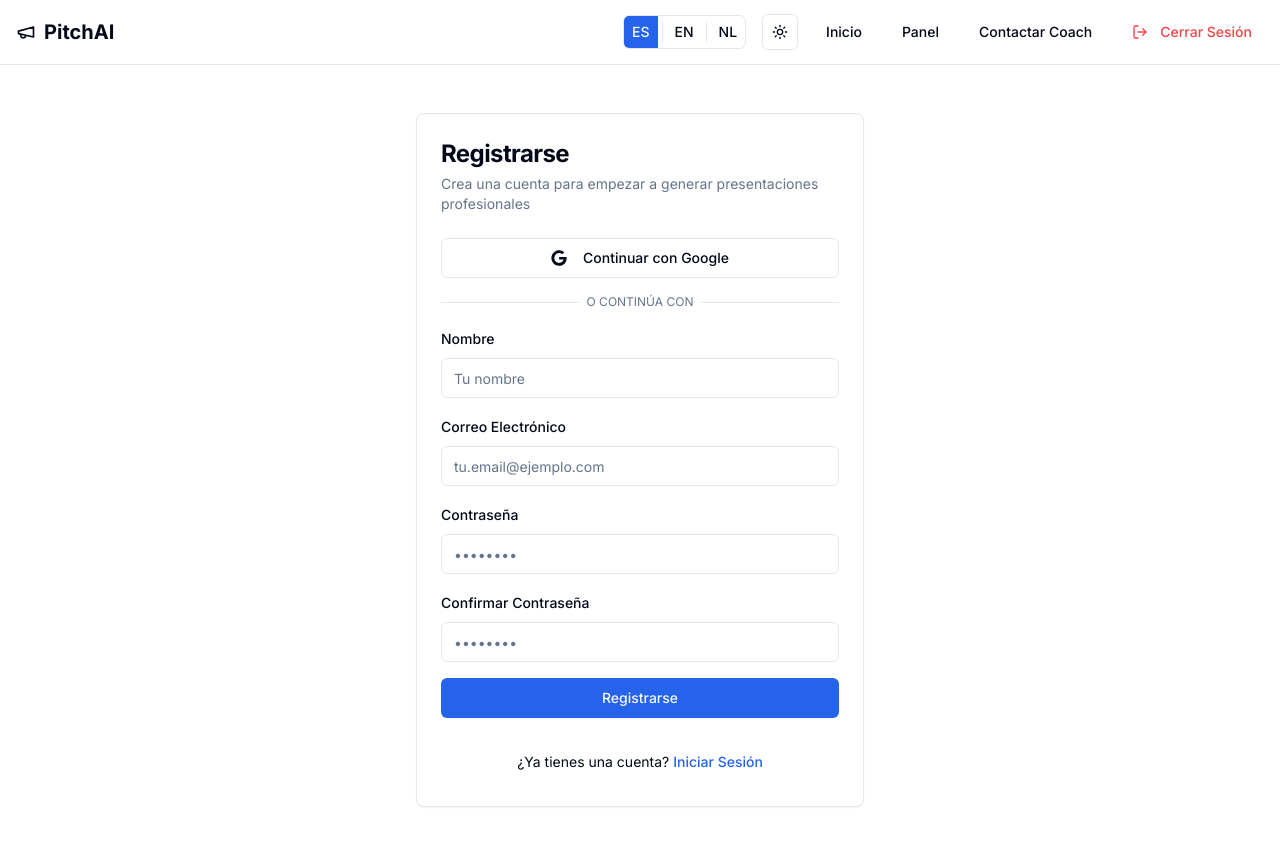
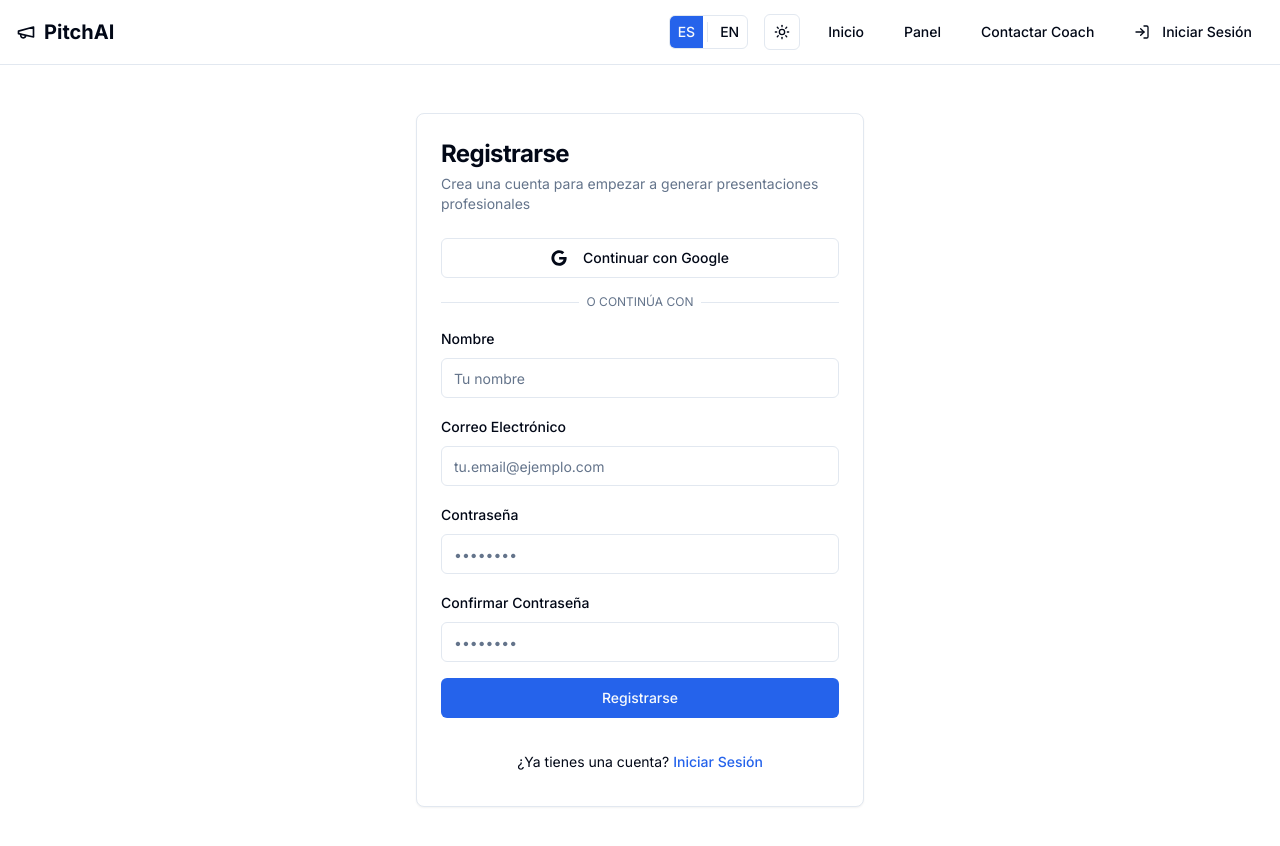
Before and after one commit to Tombcn71/v0-ai-pitch-generator, a Next.js app: page /signup in a window 1280 px wide. Shown: the top 846 px of the page. Built offline with nearby package versions, Linux system fonts and the light colour scheme; no server answers.

Commit message:
feat: remove Dutch language option
Update language toggle and provider, remove Dutch translations

Co-authored-by: null <129510290+Tombcn71@users.noreply.github.com>

```diff
--- a/app/layout.tsx
+++ b/app/layout.tsx
@@ -9,7 +9,7 @@ const inter = Inter({ subsets: ["latin"] })
 
 export const metadata = {
   title: "Pitch Generator",
-  description: "Genereer professionele pitches met AI",
+  description: "Generate professional pitches with AI",
     generator: 'v0.dev'
 }
 
@@ -19,7 +19,7 @@ export default function RootLayout({
   children: React.ReactNode
 }) {
   return (
-    <html lang="nl" suppressHydrationWarning>
+    <html lang="es" suppressHydrationWarning>
       <body className={inter.className}>
         <ThemeProvider attribute="class" defaultTheme="system" enableSystem disableTransitionOnChange>
           <AuthProvider>
--- a/components/language-provider.tsx
+++ b/components/language-provider.tsx
@@ -2,7 +2,7 @@
 
 import { createContext, useContext, useState, type ReactNode } from "react"
 
-type Language = "en" | "es" | "nl"
+type Language = "en" | "es"
 type Translations = Record<string, Record<Language, string>>
 
 const translations: Translations = {
@@ -10,578 +10,464 @@ const translations: Translations = {
   "nav.home": {
     en: "Home",
     es: "Inicio",
-    nl: "Home",
   },
   "nav.dashboard": {
     en: "Dashboard",
     es: "Panel",
-    nl: "Dashboard",
   },
   "nav.contact": {
     en: "Contact Coach",
     es: "Contactar Coach",
-    nl: "Contact Coach",
   },
   "nav.logout": {
     en: "Logout",
     es: "Cerrar Sesión",
-    nl: "Uitloggen",
   },
   "nav.loggingOut": {
     en: "Logging out...",
     es: "Cerrando sesión...",
-    nl: "Uitloggen...",
   },
   "nav.menu": {
     en: "Menu",
     es: "Menú",
-    nl: "Menu",
   },
   // Pitch Canvas
   "pitch.title": {
     en: "Pitch Canvas Generator",
     es: "Generador de Pitch Canvas",
-    nl: "Pitch Canvas Generator",
   },
   "pitch.subtitle": {
     en: "Create your perfect pitch with AI",
     es: "Crea tu pitch perfecto con IA",
-    nl: "Maak je perfecte pitch met AI",
   },
   "pitch.problem": {
     en: "Problem",
     es: "Problema",
-    nl: "Probleem",
   },
   "pitch.problem.placeholder": {
     en: "What problem are you solving?",
     es: "¿Qué problema estás resolviendo?",
-    nl: "Welk probleem los je op?",
   },
   "pitch.solution": {
     en: "Solution",
     es: "Solución",
-    nl: "Oplossing",
   },
   "pitch.solution.placeholder": {
     en: "How does your solution work?",
     es: "¿Cómo funciona tu solución?",
-    nl: "Hoe werkt je oplossing?",
   },
   "pitch.uniqueness": {
     en: "Uniqueness",
     es: "Singularidad",
-    nl: "Uniekheid",
   },
   "pitch.uniqueness.placeholder": {
     en: "What makes your solution unique?",
     es: "¿Qué hace única a tu solución?",
-    nl: "Wat maakt je oplossing uniek?",
   },
   "pitch.market": {
     en: "Target Market",
     es: "Mercado Objetivo",
-    nl: "Doelmarkt",
   },
   "pitch.market.placeholder": {
     en: "Who is your target audience?",
     es: "¿Quién es tu público objetivo?",
-    nl: "Wie is je doelgroep?",
   },
   "pitch.traction": {
     en: "Traction",
     es: "Tracción",
-    nl: "Tractie",
   },
   "pitch.traction.placeholder": {
     en: "What traction do you have so far?",
     es: "¿Qué tracción tienes hasta ahora?",
-    nl: "Welke tractie heb je tot nu toe?",
   },
   "pitch.business": {
     en: "Business Model",
     es: "Modelo de Negocio",
-    nl: "Businessmodel",
   },
   "pitch.business.placeholder": {
     en: "How will you make money?",
     es: "¿Cómo generarás ingresos?",
-    nl: "Hoe ga je geld verdienen?",
   },
   "pitch.team": {
     en: "Team",
     es: "Equipo",
-    nl: "Team",
   },
   "pitch.team.placeholder": {
     en: "Who is on your team?",
     es: "¿Quién forma parte de tu equipo?",
-    nl: "Wie zit er in je team?",
   },
   "pitch.ask": {
     en: "The Ask",
     es: "La Petición",
-    nl: "De Vraag",
   },
   "pitch.ask.placeholder": {
     en: "What are you asking for?",
     es: "¿Qué estás pidiendo?",
-    nl: "Wat vraag je?",
   },
   "pitch.generate": {
     en: "Generate Pitch",
     es: "Generar Pitch",
-    nl: "Genereer Pitch",
   },
   "pitch.generating": {
     en: "Generating...",
     es: "Generando...",
-    nl: "Genereren...",
   },
   "pitch.canvas": {
     en: "Pitch Canvas",
     es: "Canvas de Pitch",
-    nl: "Pitch Canvas",
   },
   "pitch.result": {
     en: "Generated Pitch",
     es: "Pitch Generado",
-    nl: "Gegenereerde Pitch",
   },
   "pitch.canvas.title": {
     en: "David Beckett's Pitch Canvas",
     es: "Canvas de Pitch de David Beckett",
-    nl: "David Beckett's Pitch Canvas",
   },
   "pitch.canvas.description": {
     en: "Fill in the details below to generate your 3-minute pitch",
     es: "Completa los detalles a continuación para generar tu pitch de 3 minutos",
-    nl: "Vul de onderstaande details in om je 3-minuten pitch te genereren",
   },
   "pitch.result.title": {
     en: "Your Generated Pitch",
     es: "Tu Pitch Generado",
-    nl: "Je Gegenereerde Pitch",
   },
   "pitch.result.description": {
     en: "Here's your AI-generated 3-minute pitch based on David Beckett's method",
     es: "Aquí está tu pitch de 3 minutos generado por IA basado en el método de David Beckett",
-    nl: "Hier is je door AI gegenereerde 3-minuten pitch gebaseerd op de methode van David Beckett",
   },
   "pitch.edit": {
     en: "Edit Canvas",
     es: "Editar Canvas",
-    nl: "Canvas Bewerken",
   },
   "pitch.copy": {
     en: "Copy Text",
     es: "Copiar Texto",
-    nl: "Tekst Kopiëren",
   },
   "pitch.print": {
     en: "Print",
     es: "Imprimir",
-    nl: "Afdrukken",
   },
   "pitch.download": {
     en: "Download",
     es: "Descargar",
-    nl: "Downloaden",
   },
   "pitch.copied": {
     en: "Copied to clipboard",
     es: "Copiado al portapapeles",
-    nl: "Gekopieerd naar klembord",
   },
   "pitch.copied.description": {
     en: "Your pitch has been copied to the clipboard",
     es: "Tu pitch ha sido copiado al portapapeles",
-    nl: "Je pitch is gekopieerd naar het klembord",
   },
   "pitch.your3min": {
     en: "Your 3-Minute Pitch",
     es: "Tu Pitch de 3 Minutos",
-    nl: "Je 3-Minuten Pitch",
   },
   "pitch.based": {
     en: "Based on David Beckett's Pitch Canvas",
     es: "Basado en el Canvas de Pitch de David Beckett",
-    nl: "Gebaseerd op David Beckett's Pitch Canvas",
   },
   // Contact
   "contact.title": {
     en: "Contact Pitch Coach",
     es: "Contactar Coach de Pitch",
-    nl: "Contact Pitch Coach",
   },
   "contact.subtitle": {
     en: "Get professional coaching from Martina Guzman",
     es: "Obtén coaching profesional de Martina Guzman",
-    nl: "Krijg professionele coaching van Martina Guzman",
   },
   "contact.name": {
     en: "Name",
     es: "Nombre",
-    nl: "Naam",
   },
   "contact.email": {
     en: "Email",
     es: "Correo Electrónico",
-    nl: "E-mail",
   },
   "contact.message": {
     en: "Message",
     es: "Mensaje",
-    nl: "Bericht",
   },
   "contact.submit": {
     en: "Submit",
     es: "Enviar",
-    nl: "Versturen",
   },
   "contact.sending": {
     en: "Sending...",
     es: "Enviando...",
-    nl: "Versturen...",
   },
   "contact.success": {
     en: "Message sent successfully!",
     es: "¡Mensaje enviado con éxito!",
-    nl: "Bericht succesvol verzonden!",
   },
   "contact.success.description": {
     en: "Martina Guzman will contact you soon.",
     es: "Martina Guzman te contactará pronto.",
-    nl: "Martina Guzman zal spoedig contact met je opnemen.",
   },
   "contact.coach.title": {
     en: "Meet Your Coach",
     es: "Conoce a Tu Coach",
-    nl: "Ontmoet Je Coach",
   },
   "contact.coach.description": {
     en: "Professional pitch coaching from an industry expert",
     es: "Coaching profesional de pitch de una experta en la industria",
-    nl: "Professionele pitch coaching van een expert uit de industrie",
   },
   "contact.coach.bio": {
     en: "Professional Pitch Coach with over 10 years of experience helping entrepreneurs and executives deliver compelling presentations. Specialized in the David Beckett pitch canvas methodology.",
     es: "Coach Profesional de Pitch con más de 10 años de experiencia ayudando a emprendedores y ejecutivos a realizar presentaciones convincentes. Especializada en la metodología de canvas de pitch de David Beckett.",
-    nl: "Professionele Pitch Coach met meer dan 10 jaar ervaring in het helpen van ondernemers en executives bij het geven van overtuigende presentaties. Gespecialiseerd in de David Beckett pitch canvas methodologie.",
   },
   "contact.form.title": {
     en: "Contact Martina Guzman",
     es: "Contactar a Martina Guzman",
-    nl: "Contact Martina Guzman",
   },
   "contact.form.description": {
     en: "Get professional coaching to perfect your pitch delivery and presentation",
     es: "Obtén coaching profesional para perfeccionar la entrega y presentación de tu pitch",
-    nl: "Krijg professionele coaching om je pitch delivery en presentatie te perfectioneren",
   },
   "contact.services": {
     en: "Coaching Services",
     es: "Servicios de Coaching",
-    nl: "Coaching Diensten",
   },
   "contact.basic.title": {
     en: "Basic Coaching",
     es: "Coaching Básico",
-    nl: "Basis Coaching",
   },
   "contact.basic.description": {
     en: "One-on-one pitch review session",
     es: "Sesión individual de revisión de pitch",
-    nl: "Één-op-één pitch review sessie",
   },
   "contact.basic.feature1": {
     en: "60-minute virtual session",
     es: "Sesión virtual de 60 minutos",
-    nl: "60-minuten virtuele sessie",
   },
   "contact.basic.feature2": {
     en: "Detailed feedback on your pitch",
     es: "Retroalimentación detallada sobre tu pitch",
-    nl: "Gedetailleerde feedback op je pitch",
   },
   "contact.basic.feature3": {
     en: "Delivery tips and techniques",
     es: "Consejos y técnicas de presentación",
-    nl: "Delivery tips en technieken",
   },
   "contact.premium.title": {
     en: "Premium Coaching",
     es: "Coaching Premium",
-    nl: "Premium Coaching",
   },
   "contact.premium.description": {
     en: "Comprehensive pitch preparation",
     es: "Preparación integral del pitch",
-    nl: "Uitgebreide pitch voorbereiding",
   },
   "contact.premium.feature1": {
     en: "3 coaching sessions (90 minutes each)",
     es: "3 sesiones de coaching (90 minutos cada una)",
-    nl: "3 coaching sessies (90 minuten elk)",
   },
   "contact.premium.feature2": {
     en: "Pitch content refinement",
     es: "Refinamiento del contenido del pitch",
-    nl: "Verfijning van pitch inhoud",
   },
   "contact.premium.feature3": {
     en: "Body language and voice coaching",
     es: "Coaching de lenguaje corporal y voz",
-    nl: "Lichaamstaal en stem coaching",
   },
   "contact.premium.feature4": {
     en: "Video recording and analysis",
     es: "Grabación y análisis de video",
-    nl: "Video opname en analyse",
   },
   // Video Course
   "course.title": {
     en: "Video Course",
     es: "Curso en Video",
-    nl: "Videocursus",
   },
   "course.name": {
     en: "The Complete Pitch Mastery Course",
     es: "El Curso Completo de Dominio del Pitch",
-    nl: "De Complete Pitch Beheersing Cursus",
   },
   "course.description": {
     en: "Learn the art of pitching directly from Martina Guzman with this comprehensive video course. Master every aspect of creating and delivering compelling pitches that win over investors, clients, and stakeholders.",
     es: "Aprende el arte del pitch directamente de Martina Guzman con este curso completo en video. Domina todos los aspectos de la creación y presentación de pitches convincentes que conquisten a inversores, clientes y partes interesadas.",
-    nl: "Leer de kunst van het pitchen direct van Martina Guzman met deze uitgebreide videocursus. Beheers elk aspect van het creëren en presenteren van overtuigende pitches die investeerders, klanten en belanghebbenden overwinnen.",
   },
   "course.feature1": {
     en: "10+ hours of professional video content",
     es: "Más de 10 horas de contenido profesional en video",
-    nl: "10+ uur professionele video-inhoud",
   },
   "course.feature2": {
     en: "Downloadable resources and templates",
     es: "Recursos y plantillas descargables",
-    nl: "Downloadbare bronnen en sjablonen",
   },
   "course.feature3": {
     en: "Lifetime access and updates",
     es: "Acceso de por vida y actualizaciones",
-    nl: "Levenslange toegang en updates",
   },
   "course.feature4": {
     en: "Private community access",
     es: "Acceso a comunidad privada",
-    nl: "Toegang tot privé community",
   },
   "course.reviews": {
     en: "4.9/5 (120+ reviews)",
     es: "4.9/5 (más de 120 reseñas)",
-    nl: "4.9/5 (120+ beoordelingen)",
   },
   "course.purchase": {
     en: "Purchase Course",
     es: "Comprar Curso",
-    nl: "Cursus Kopen",
   },
   "course.preview": {
     en: "Preview: Mastering Your Pitch Delivery",
     es: "Vista previa: Dominando la Presentación de tu Pitch",
-    nl: "Voorbeeld: Je Pitch Delivery Beheersen",
   },
   // Home Page
   "home.hero.title": {
     en: "Create Perfect Pitches with AI",
     es: "Crea Pitches Perfectos con IA",
-    nl: "Maak Perfecte Pitches met AI",
   },
   "home.hero.subtitle": {
     en: "Generate professional 3-minute pitches based on David Beckett's pitch canvas method. Free pitch generation with optional professional coaching.",
     es: "Genera pitches profesionales de 3 minutos basados en el método de canvas de pitch de David Beckett. Generación de pitch gratuita con coaching profesional opcional.",
-    nl: "Genereer professionele 3-minuten pitches gebaseerd op David Beckett's pitch canvas methode. Gratis pitch generatie met optionele professionele coaching.",
   },
   "home.getstarted": {
     en: "Get Started",
     es: "Comenzar",
-    nl: "Aan de Slag",
   },
   "home.contactcoach": {
     en: "Contact Coach",
     es: "Contactar Coach",
-    nl: "Contact Coach",
   },
   "home.feature1.title": {
     en: "The Best 3 Minutes Pitch Method",
     es: "El Mejor Método de Pitch de 3 Minutos",
-    nl: "De Beste 3 Minuten Pitch Methode",
   },
   "home.feature1.description": {
     en: "Based on David Beckett's proven pitch canvas methodology, our AI helps you create compelling pitches that capture attention and drive results.",
     es: "Basado en la probada metodología de canvas de pitch de David Beckett, nuestra IA te ayuda a crear pitches convincentes que captan la atención y generan resultados.",
-    nl: "Gebaseerd op David Beckett's bewezen pitch canvas methodologie, helpt onze AI je bij het maken van overtuigende pitches die aandacht trekken en resultaten opleveren.",
   },
   "home.feature1.point1": {
     en: "Define your problem and solution clearly",
     es: "Define tu problema y solución claramente",
-    nl: "Definieer je probleem en oplossing duidelijk",
   },
   "home.feature1.point2": {
     en: "Highlight your unique value proposition",
     es: "Destaca tu propuesta de valor única",
-    nl: "Benadruk je unieke waardepropositie",
   },
   "home.feature1.point3": {
     en: "Structure your pitch for maximum impact",
     es: "Estructura tu pitch para máximo impacto",
-    nl: "Structureer je pitch voor maximale impact",
   },
   "home.feature2.title": {
     en: "Professional Coaching",
     es: "Coaching Profesional",
-    nl: "Professionele Coaching",
   },
   "home.feature2.description": {
     en: "Get personalized coaching from Martina Guzman to perfect your pitch delivery and presentation.",
     es: "Obtén coaching personalizado de Martina Guzman para perfeccionar la entrega y presentación de tu pitch.",
-    nl: "Krijg gepersonaliseerde coaching van Martina Guzman om je pitch delivery en presentatie te perfectioneren.",
   },
   "home.feature2.point1": {
     en: "Build confidence in your delivery",
     es: "Desarrolla confianza en tu presentación",
-    nl: "Bouw vertrouwen op in je presentatie",
   },
   "home.feature2.point2": {
     en: "Refine your presentation style",
     es: "Refina tu estilo de presentación",
-    nl: "Verfijn je presentatiestijl",
   },
   "home.feature2.point3": {
     en: "Get expert feedback on your pitch",
     es: "Obtén retroalimentación experta sobre tu pitch",
-    nl: "Krijg expert feedback op je pitch",
   },
   "home.course.title": {
     en: "Master Pitching with Our Video Course",
     es: "Domina el Pitching con Nuestro Curso en Video",
-    nl: "Beheers Pitching met Onze Videocursus",
   },
   "home.course.description": {
     en: "Learn at your own pace with Martina Guzman's comprehensive video course on pitch mastery. From fundamentals to advanced techniques, this course covers everything you need to deliver compelling pitches that win over any audience.",
     es: "Aprende a tu propio ritmo con el curso completo en video de Martina Guzman sobre dominio del pitch. Desde fundamentos hasta técnicas avanzadas, este curso cubre todo lo que necesitas para realizar pitches convincentes que conquisten a cualquier audiencia.",
-    nl: "Leer in je eigen tempo met Martina Guzman's uitgebreide videocursus over pitch beheersing. Van fundamenten tot geavanceerde technieken, deze cursus behandelt alles wat je nodig hebt om overtuigende pitches te geven die elk publiek overwinnen.",
   },
   "home.course.learnmore": {
     en: "Learn More About the Course",
     es: "Más Información Sobre el Curso",
-    nl: "Meer Informatie Over de Cursus",
   },
   "home.cta.title": {
     en: "Ready to Create Your Perfect Pitch?",
     es: "¿Listo para Crear tu Pitch Perfecto?",
-    nl: "Klaar om Je Perfecte Pitch te Maken?",
   },
   "home.cta.description": {
     en: "Start using our AI-powered pitch generator today and transform your ideas into compelling presentations.",
     es: "Comienza a usar nuestro generador de pitch impulsado por IA hoy y transforma tus ideas en presentaciones convincentes.",
-    nl: "Begin vandaag nog met het gebruik van onze door AI aangedreven pitch generator en transformeer je ideeën in overtuigende presentaties.",
   },
   "home.cta.button": {
     en: "Get Started Now",
     es: "Comenzar Ahora",
-    nl: "Nu Beginnen",
   },
   // Footer
   "footer.copyright": {
     en: "© 2025 PitchAI. All rights reserved.",
     es: "© 2025 PitchAI. Todos los derechos reservados.",
-    nl: "© 2025 PitchAI. Alle rechten voorbehouden.",
   },
   "footer.free": {
     en: "Pitch generation is free",
     es: "La generación de pitch es gratuita",
-    nl: "Pitch generatie is gratis",
   },
   "footer.coaching": {
     en: "Professional coaching is a paid service",
     es: "El coaching profesional es un servicio de pago",
-    nl: "Professionele coaching is een betaalde dienst",
   },
   // Auth
   "auth.signin": {
     en: "Sign In",
     es: "Iniciar Sesión",
-    nl: "Inloggen",
   },
   "auth.signup": {
     en: "Sign Up",
     es: "Registrarse",
-    nl: "Registreren",
   },
   "auth.google": {
     en: "Continue with Google",
     es: "Continuar con Google",
-    nl: "Doorgaan met Google",
   },
   "auth.email": {
     en: "Email",
     es: "Correo Electrónico",
-    nl: "E-mail",
   },
   "auth.password": {
     en: "Password",
     es: "Contraseña",
-    nl: "Wachtwoord",
   },
   "auth.confirmPassword": {
     en: "Confirm Password",
     es: "Confirmar Contraseña",
-    nl: "Wachtwoord Bevestigen",
   },
   "auth.noAccount": {
     en: "Don't have an account?",
     es: "¿No tienes una cuenta?",
-    nl: "Heb je geen account?",
   },
   "auth.hasAccount": {
     en: "Already have an account?",
     es: "¿Ya tienes una cuenta?",
-    nl: "Heb je al een account?",
   },
   "auth.or": {
     en: "Or continue with",
     es: "O continúa con",
-    nl: "Of ga verder met",
   },
   "auth.signin.description": {
     en: "Sign in to your account to create and manage your pitches",
     es: "Inicia sesión en tu cuenta para crear y gestionar tus pitches",
-    nl: "Log in op je account om je pitches te maken en te beheren",
   },
   "auth.signup.description": {
     en: "Create an account to start generating professional pitches",
     es: "Crea una cuenta para empezar a generar pitches profesionales",
-    nl: "Maak een account aan om professionele pitches te gaan genereren",
   },
   "auth.error": {
     en: "An error occurred. Please try again.",
     es: "Ocurrió un error. Por favor, inténtalo de nuevo.",
-    nl: "Er is een fout opgetreden. Probeer het opnieuw.",
   },
   "auth.invalid": {
     en: "Invalid email or password",
     es: "Correo electrónico o contraseña inválidos",
-    nl: "Ongeldige e-mail of wachtwoord",
   },
   "auth.passwordMismatch": {
     en: "Passwords do not match",
     es: "Las contraseñas no coinciden",
-    nl: "Wachtwoorden komen niet overeen",
   },
   "auth.registrationFailed": {
     en: "Registration failed. Please try again.",
     es: "Registro fallido. Por favor, inténtalo de nuevo.",
-    nl: "Registratie mislukt. Probeer het opnieuw.",
   },
 }
 
--- a/components/language-toggle.tsx
+++ b/components/language-toggle.tsx
@@ -29,17 +29,6 @@ export function LanguageToggle() {
       >
         EN
       </Button>
-      <div className="h-5 w-px bg-border"></div>
-      <Button
-        variant="ghost"
-        size="sm"
-        onClick={() => setLanguage("nl")}
-        className={`px-2 py-1 h-8 rounded-none ${
-          language === "nl" ? "bg-primary text-primary-foreground" : "hover:bg-transparent hover:text-foreground"
-        }`}
-      >
-        NL
-      </Button>
     </div>
   )
 }
--- a/components/navbar.tsx
+++ b/components/navbar.tsx
@@ -5,17 +5,19 @@ import { useLanguage } from "./language-provider"
 import { Button } from "@/components/ui/button"
 import { LanguageToggle } from "./language-toggle"
 import { ThemeToggle } from "./theme-toggle"
-import { LogOut, Menu, Megaphone, Home, LayoutDashboard, Phone } from "lucide-react"
+import { LogOut, Menu, Megaphone, Home, LayoutDashboard, Phone, LogIn } from "lucide-react"
 import { useRouter } from "next/navigation"
 import { useState, useEffect } from "react"
 import { Sheet, SheetContent, SheetHeader, SheetTitle, SheetTrigger } from "@/components/ui/sheet"
-import { signOut } from "next-auth/react"
+import { signOut, useSession } from "next-auth/react"
 
 export function Navbar() {
   const { t } = useLanguage()
   const router = useRouter()
   const [isLoggingOut, setIsLoggingOut] = useState(false)
   const [isMenuOpen, setIsMenuOpen] = useState(false)
+  const { data: session, status } = useSession()
+  const isAuthenticated = status === "authenticated"
 
   useEffect(() => {
     // Cleanup function to restore scrolling when component unmounts
@@ -66,6 +68,8 @@ export function Navbar() {
                 {t("nav.contact")}
               </Button>
             </Link>
+
+            {isAuthenticated ? (
               <Button
                 variant="ghost"
                 size="sm"
@@ -76,6 +80,14 @@ export function Navbar() {
                 <LogOut className="h-4 w-4 mr-1" />
                 {isLoggingOut ? t("nav.loggingOut") : t("nav.logout")}
               </Button>
+            ) : (
+              <Link href="/signin">
+                <Button variant="ghost" size="sm">
+                  <LogIn className="h-4 w-4 mr-1" />
+                  {t("auth.signin")}
+                </Button>
+              </Link>
+            )}
           </div>
 
           {/* Mobile menu */}
@@ -138,6 +150,8 @@ export function Navbar() {
                     <Phone className="h-4 w-4 mr-2" />
                     {t("nav.contact")}
                   </Button>
+
+                  {isAuthenticated ? (
                     <Button
                       variant="ghost"
                       className="justify-start text-destructive hover:text-destructive"
@@ -147,6 +161,19 @@ export function Navbar() {
                       <LogOut className="h-4 w-4 mr-2" />
                       {isLoggingOut ? t("nav.loggingOut") : t("nav.logout")}
                     </Button>
+                  ) : (
+                    <Button
+                      variant="ghost"
+                      className="justify-start"
+                      onClick={() => {
+                        router.push("/signin")
+                        setIsMenuOpen(false)
+                      }}
+                    >
+                      <LogIn className="h-4 w-4 mr-2" />
+                      {t("auth.signin")}
+                    </Button>
+                  )}
                 </div>
               </SheetContent>
             </Sheet>
```
Also changed, not shown: lib/generate-pitch.ts (+0 -36 lines). Lines whose indentation alone changed are shown as unchanged.
